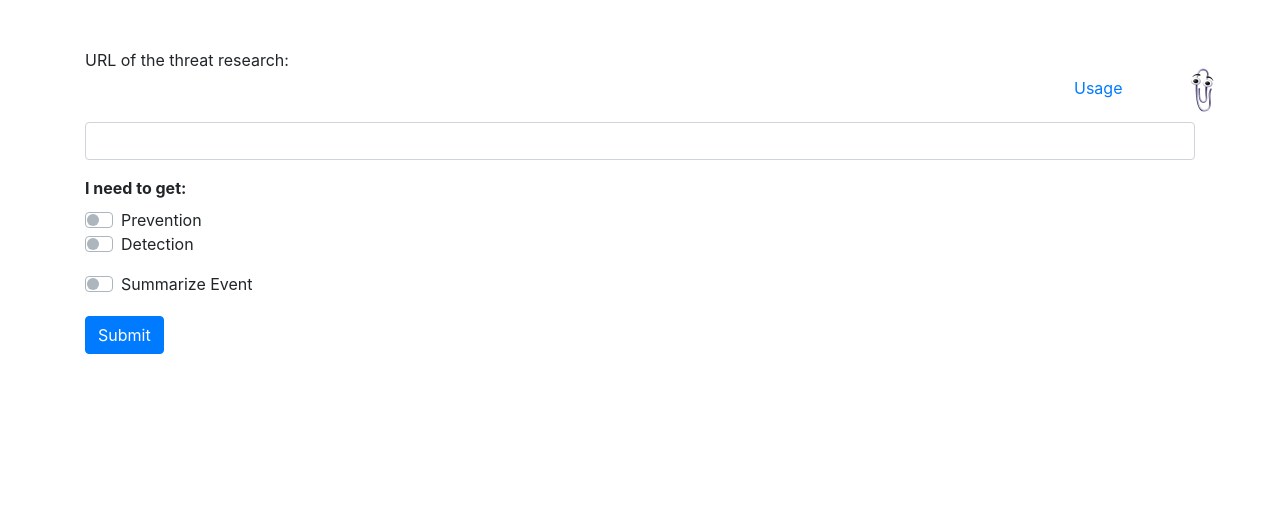
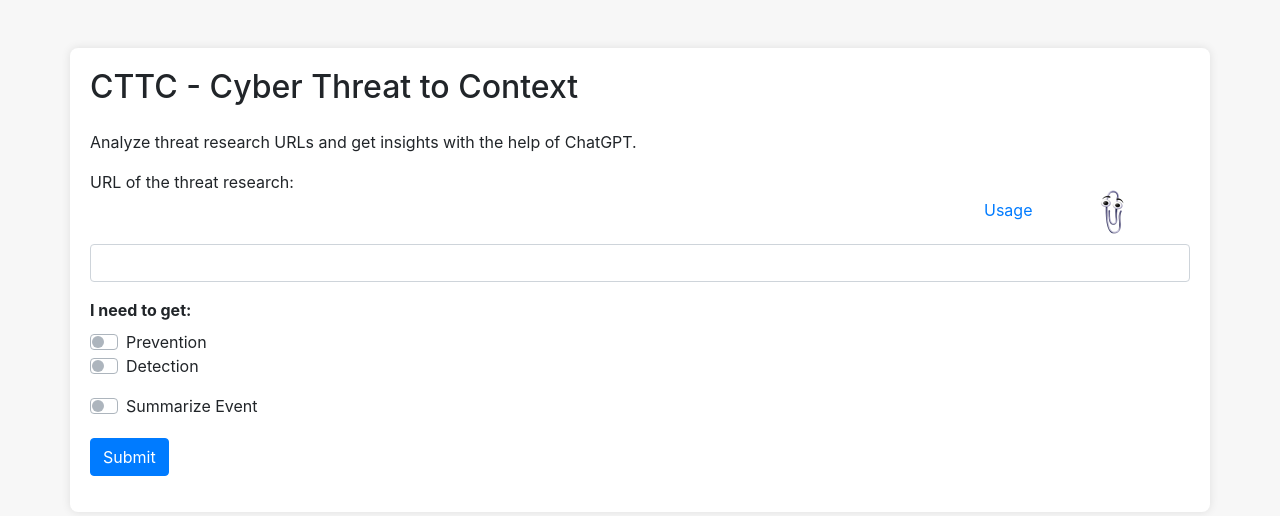
Before and after one commit to whichbuffer/CTTC, a Flask app: page / in a window 1280 px wide. Shown: the top 516 px of the page. Run offline with Flask 3, Linux system fonts and the light colour scheme; some libraries are stand-ins or nearby versions.

Commit message:
Aesthetic Improvements

```diff
--- a/templates/index.html
+++ b/templates/index.html
@@ -1,23 +1,26 @@
 <!DOCTYPE html>
 <html lang="en">
+
 <head>
     <meta charset="UTF-8">
     <meta http-equiv="X-UA-Compatible" content="IE=edge">
     <meta name="viewport" content="width=device-width, initial-scale=1.0">
     <title>CTTC - Cyber Threat to Context</title>
     <link href="https://maxcdn.bootstrapcdn.com/bootstrap/4.5.2/css/bootstrap.min.css" rel="stylesheet">
-
 </head>
 
 <style>
+    body {
+        background-color: #f7f7f7;
+    }
 
     .button-style {
-    padding-top:20px ;
+        padding-top: 20px;
     }
 
     .custom-control-input:checked ~ .custom-control-label::before {
-    background-color: rgba(69,89,164,.5);
-    border-color: rgba(69,89,164,.5);
+        background-color: rgba(69, 89, 164, .5);
+        border-color: rgba(69, 89, 164, .5);
     }
 
     .custom-switch .custom-control-label::before {
@@ -28,21 +31,33 @@
         background-color: #fff;
         transform: translateX(.75rem);
     }
+
     #usageSection {
         margin-bottom: 20px;
     }
+
     .usage-btn {
         margin-top: 10px;
         margin-right: 40px;
     }
+
     .usage-btn img {
         vertical-align: middle;
     }
 
+    .main-container {
+        background: white;
+        padding: 20px;
+        border-radius: 8px;
+        box-shadow: 0px 0px 10px rgba(0, 0, 0, 0.1);
+    }
+</style>
 
+<body>
 
-</style>
-<body>
+    <div class="container mt-5 main-container">
+        <h2 class="mb-4">CTTC - Cyber Threat to Context</h2>
+        <p>Analyze threat research URLs and get insights with the help of ChatGPT.</p>
 
         <button class="btn btn-link float-right usage-btn" type="button" data-toggle="collapse" data-target="#usageSection" aria-expanded="false" aria-controls="usageSection">
             Usage <img src="{{ url_for('static', filename='clippy.png') }}" alt="Clippy" style="height:50px; margin-left:50px;">
@@ -59,9 +74,6 @@
             </div>
         </div>
 
-
-
-    <div class="container mt-5">
         <form action="/" method="post" enctype="multipart/form-data" id="threatForm">
             {{ form.hidden_tag() }}
 
@@ -87,6 +99,9 @@
 
             <div class="form-group button-style">
                 {{ form.submit(class="btn btn-primary", id="submitButton") }}
+                <div class="spinner-border text-primary" id="loadingSpinner" style="display: none;" role="status">
+                    <span class="sr-only">Loading...</span>
+                </div>
             </div>
         </form>
 
@@ -98,16 +113,16 @@
         {% endif %}
     </div>
 
-
-
     <script src="https://ajax.googleapis.com/ajax/libs/jquery/3.5.1/jquery.min.js"></script>
     <script src="https://maxcdn.bootstrapcdn.com/bootstrap/4.5.2/js/bootstrap.min.js"></script>
     <script>
         $(document).ready(function() {
             $('#threatForm').on('submit', function() {
                 $('#submitButton').prop('disabled', true);
+                $('#loadingSpinner').show();
             });
         });
     </script>
 </body>
+
 </html>
```
Lines whose indentation alone changed are shown as unchanged.
